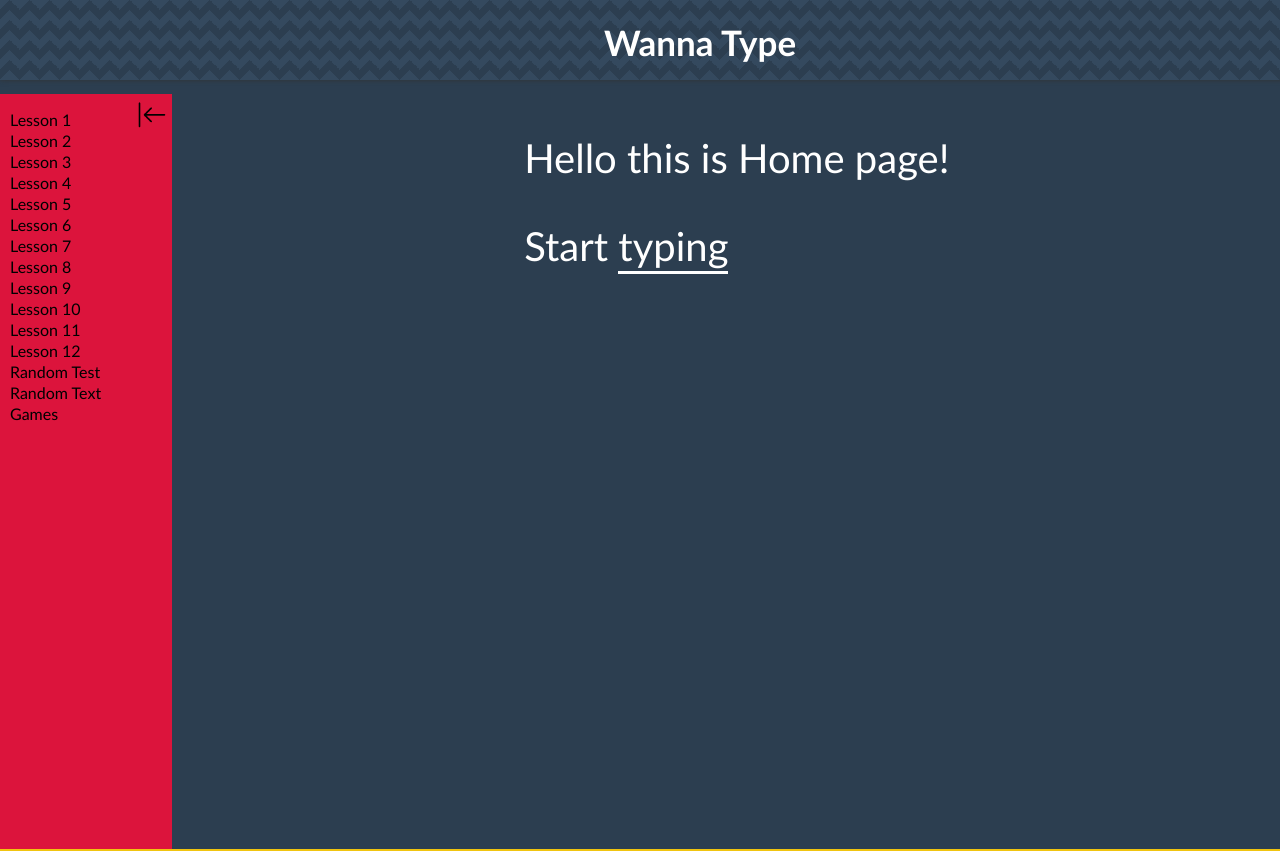
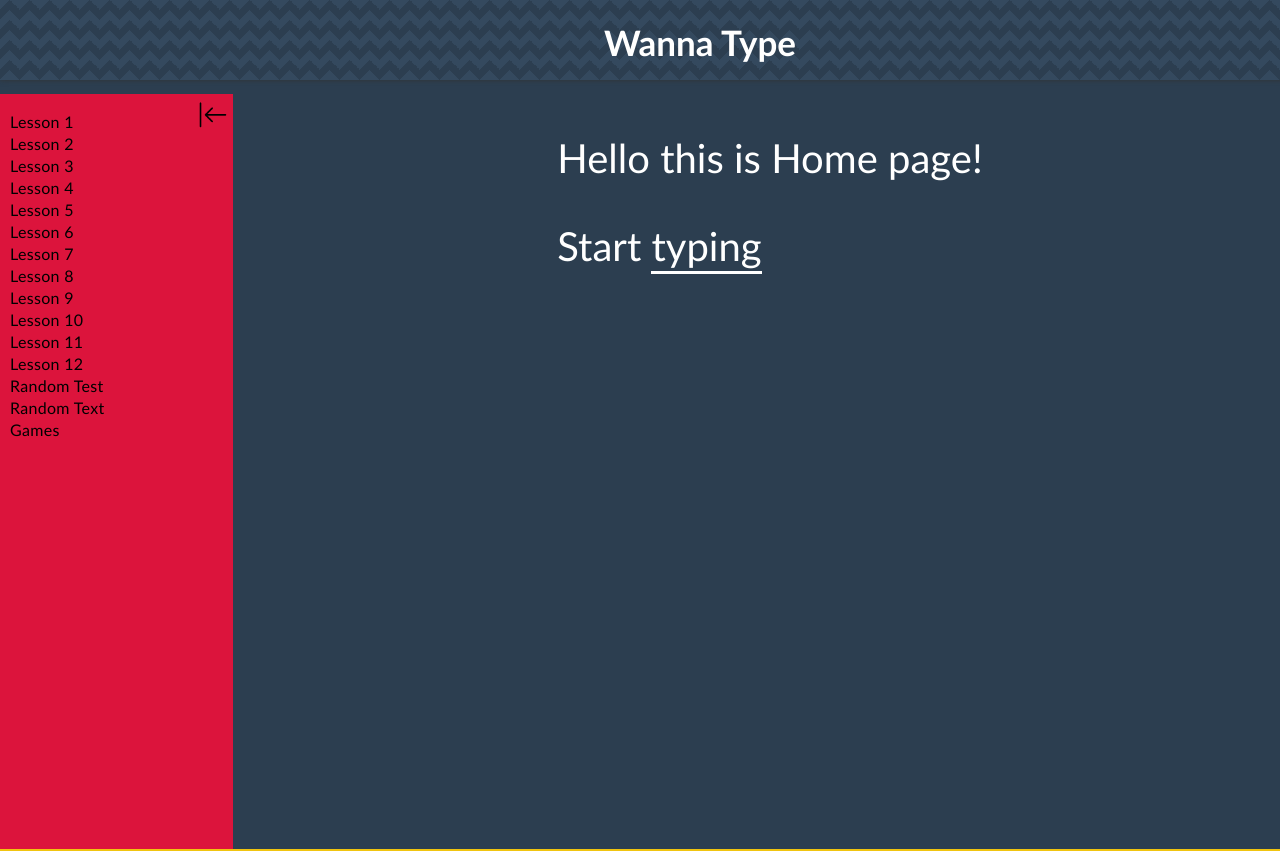
Before and after one commit to Kelly0210/WannaType, a React (Create React App) app: page / in a window 1280 px wide. Shown: the top 851 px of the page. Built offline with nearby package versions, Linux system fonts and the light colour scheme.

Commit message:
tips + refactor

```diff
--- a/src/App.css
+++ b/src/App.css
@@ -1,7 +1,7 @@
 .container {
   font-family: "Gill Sans", sans-serif;
     display: grid;
-    grid-template-columns: 0.35fr 2.3fr 0.2fr;
+    grid-template-columns: 0.5fr 2.3fr 0.2fr;
     grid-template-rows: 0.3fr 2.4fr 0.3fr;
     gap: 0px 0px;
     grid-auto-flow: row;
--- a/src/Components/Chapters/Chapters.module.css
+++ b/src/Components/Chapters/Chapters.module.css
@@ -4,16 +4,25 @@
 }
 
 ul {
-    list-style-type: none;
-    padding-left: 10px;
+    padding: 15px 0 10px 10px;
+    margin: 0;
+    letter-spacing: 0.3px;
+    font-weight: 500;
 }
 
 ul > ul {
+    padding: 0 0 0 10px;
     display: none;
+    list-style-type: none;
 }
 
 li {
-    margin-bottom: 2px;
+    list-style-type: none;
+    margin: 3px 0;
+}
+
+ul > ul > li:nth-child(3n) {
+    padding-bottom: 5px
 }
 
 li > a {
@@ -23,17 +32,34 @@ li > a {
 
 li > a:hover {
     color: white;
-    text-decoration: underline;
-    font-weight: bold;
 }
 
-.active {
+li > a:focus {
+    color: white;
+}
+
+.expend {
     display: list-item;
 }
+
 .hide {
     display: none;
 }
+
 .collapseLeft {
     width: 40px;
     float: right;
 }
+
+kbd {
+    background-color: #eee;
+    border-radius: 3px;
+    border: 1px solid #b4b4b4;
+    box-shadow: 0 1px 1px rgba(0, 0, 0, .2), 0 2px 0 0 rgba(255, 255, 255, .7) inset;
+    color: #333;
+    display: inline-block;
+    font-size: 1.1em;
+    font-weight: 600;
+    line-height: 1;
+    padding: 2px 4px;
+}
--- a/src/Components/CustomTextArea/CustomTextArea.jsx
+++ b/src/Components/CustomInput/CustomInput.jsx
@@ -1,13 +1,13 @@
 import React from 'react';
 import * as PropTypes from 'prop-types';
 import FinishBoard from '../Boards/FinishBoard';
-import style from './CustomTextArea.module.css';
+import style from './CustomInput.module.css';
 
 
 class CustomTextArea extends React.Component {
 
-    constructor(props) {
-        super(props);
+    constructor() {
+        super()
         this.state = {
             startTimeMs: new Date().getTime(),
             disabled: false,
@@ -29,13 +29,12 @@ class CustomTextArea extends React.Component {
 
     handleChange(event) {
         let lesson = this.props.lesson;
-        let startTimeMs = this.state.startTimeMs;
         let inputValue = event.target.value;
 
         this.handleMistake(inputValue, lesson);
         this.handleComplete(inputValue, lesson);
         this.completionPercentage(inputValue, lesson);
-        this.charactersPerMinute(inputValue, startTimeMs);
+        this.charactersPerMinute(inputValue);
 
         this.carriage();
 
@@ -69,7 +68,9 @@ class CustomTextArea extends React.Component {
         this.props.completionPercentage(percentage);
     }
 
-    charactersPerMinute(inputValue, startTimeMs) {
+    charactersPerMinute(inputValue) {
+        let startTimeMs = this.state.startTimeMs;
+
         let timePassedMs = new Date().getTime();
         let timePassedMin = (timePassedMs - startTimeMs) / 1000 / 60;
         let cpm = Math.ceil(inputValue.length / timePassedMin);
--- a/src/Components/common/Tips.js
+++ b/src/Components/common/Tips.js
@@ -2,4 +2,5 @@ export const tips = [
     `Don't look down your hands 👀`,
     'Maintain good posture 🙇',
     'Find a comfortable position for your hands ⌨️',
+    'Practice, Practice, Practice! 🏃',
 ]
```
Also changed, not shown: src/Components/CustomInput/CustomInput.module.css (renamed from src/Components/CustomTextArea/CustomTextArea.module.css).
